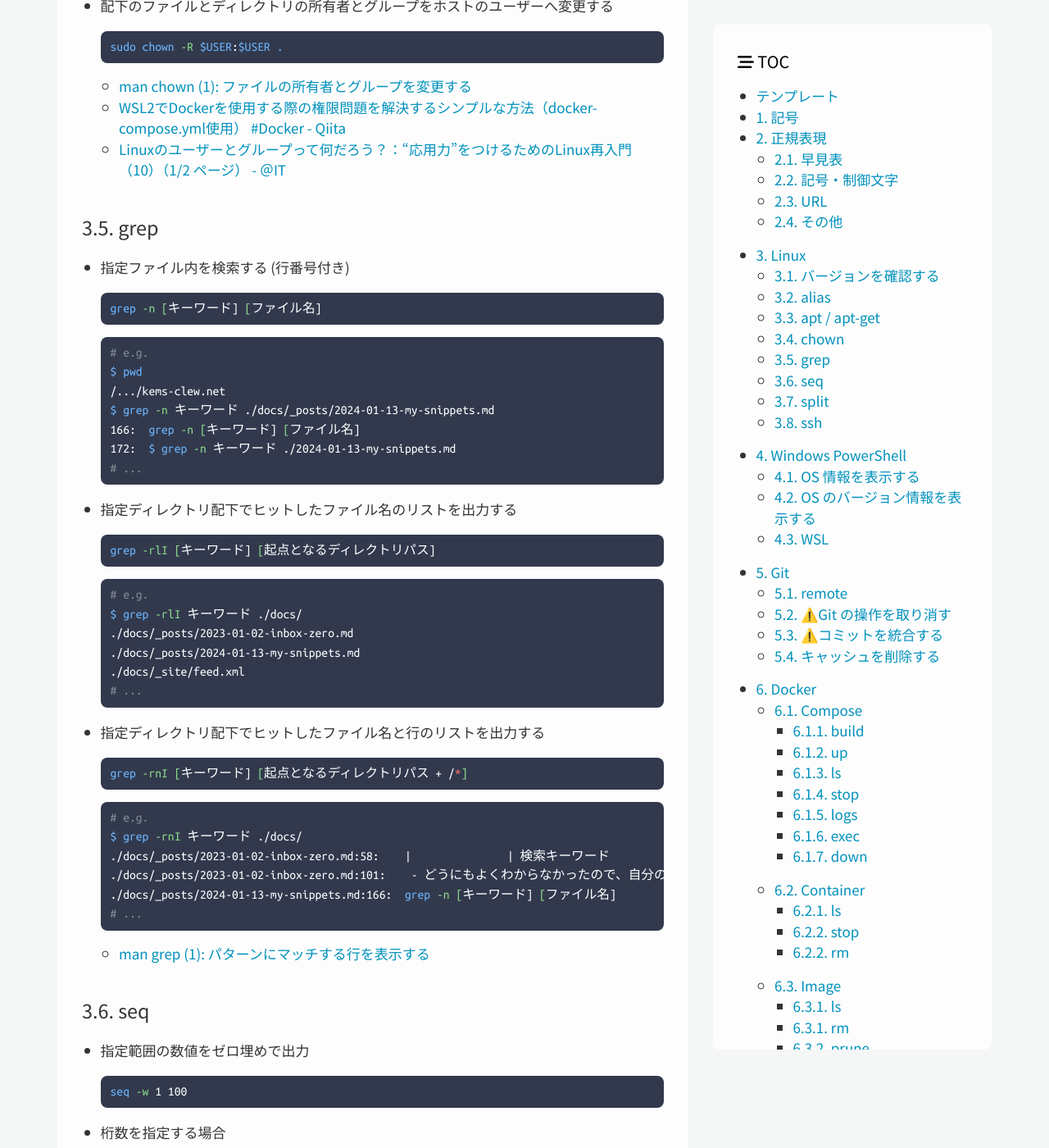
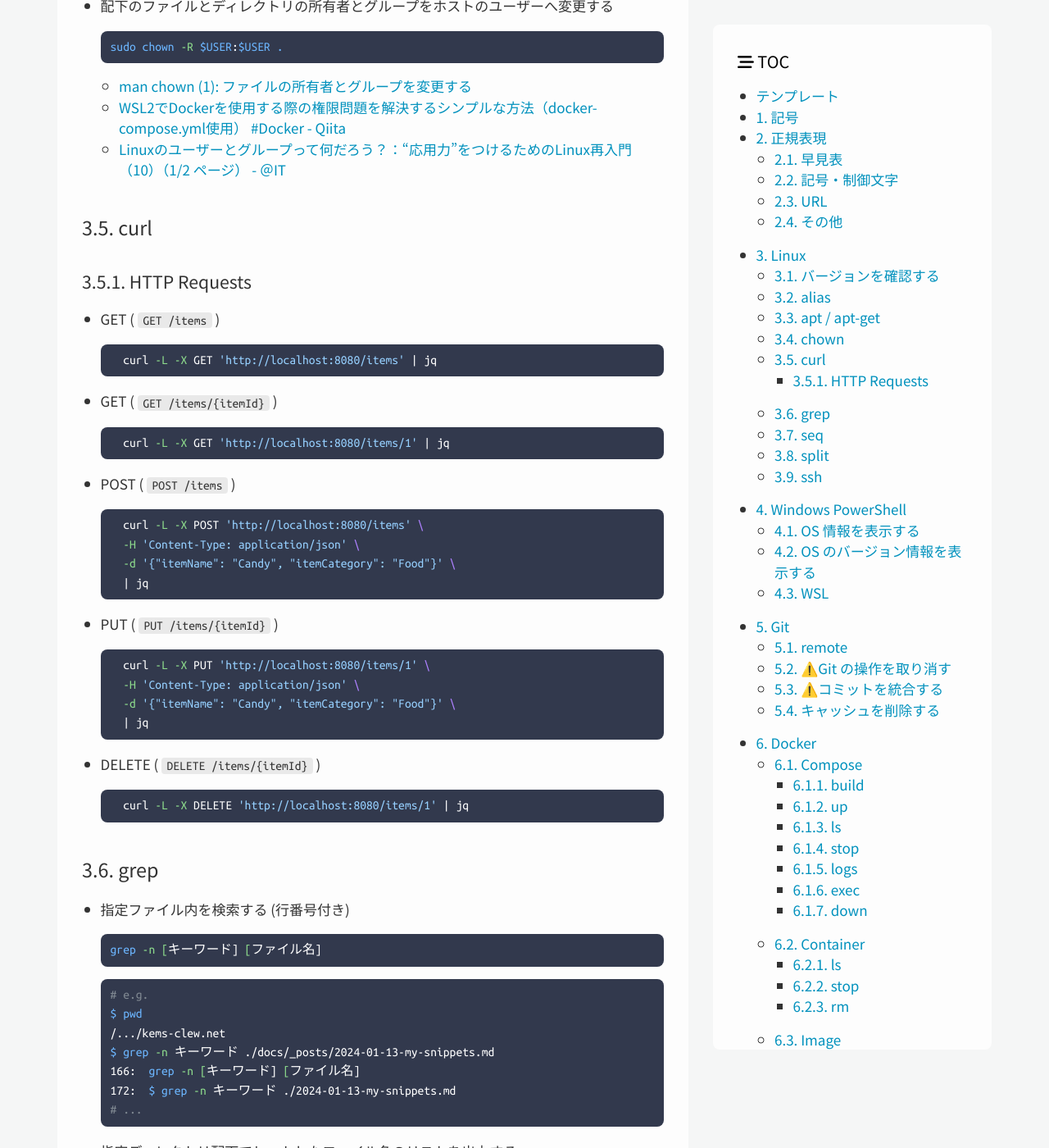
Before and after one commit to kenkenpa198/kems-clew.net, a Jekyll site: the page built from docs/_posts/2024-01-13-my-snippets.md, in a window 1280 px wide and 1400 px high, scrolled down 5794 px. Shown: the whole window at 82% size. Built offline with Jekyll 4.4.1, drawn with Linux system fonts in a browser that asks for light colours; nearby versions of some CDN libraries; some of the changed text lies outside the part shown.

Commit message:
update my-snippets

````diff
--- a/docs/_posts/2024-01-13-my-snippets.md
+++ b/docs/_posts/2024-01-13-my-snippets.md
@@ -273,7 +273,47 @@ lastmod: 2024-06-13
   - [WSL2でDockerを使用する際の権限問題を解決するシンプルな方法（docker-compose.yml使用） #Docker - Qiita](https://qiita.com/twu_go/items/a449e3006bd74fc7d10d)
   - [Linuxのユーザーとグループって何だろう？：“応用力”をつけるためのLinux再入門（10）（1/2 ページ） - ＠IT](https://atmarkit.itmedia.co.jp/ait/articles/1706/02/news014.html)
 
-### 3.5. grep
+### 3.5. curl
+
+#### 3.5.1. HTTP Requests
+
+- GET ( `GET /items` )
+
+    ```shell
+    curl -L -X GET 'http://localhost:8080/items' | jq
+    ```
+
+- GET ( `GET /items/{itemId}` )
+
+    ```shell
+    curl -L -X GET 'http://localhost:8080/items/1' | jq
+    ```
+
+- POST ( `POST /items` )
+
+    ```shell
+    curl -L -X POST 'http://localhost:8080/items' \
+    -H 'Content-Type: application/json' \
+    -d '{"itemName": "Candy", "itemCategory": "Food"}' \
+    | jq
+    ```
+
+- PUT ( `PUT /items/{itemId}` )
+
+    ```shell
+    curl -L -X PUT 'http://localhost:8080/items/1' \
+    -H 'Content-Type: application/json' \
+    -d '{"itemName": "Candy", "itemCategory": "Food"}' \
+    | jq
+    ```
+
+- DELETE ( `DELETE /items/{itemId}` )
+
+    ```shell
+    curl -L -X DELETE 'http://localhost:8080/items/1' | jq
+    ```
+
+### 3.6. grep
 
 - 指定ファイル内を検索する (行番号付き)
 
@@ -323,7 +363,7 @@ lastmod: 2024-06-13
 
   - [man grep (1): パターンにマッチする行を表示する](https://ja.manpages.org/grep#)
 
-### 3.6. seq
+### 3.7. seq
 
 - 指定範囲の数値をゼロ埋めで出力
 
@@ -346,7 +386,7 @@ lastmod: 2024-06-13
     split -l 100 -d --additional-suffix=.csv ./filename.csv split/filename
     ```
 
-### 3.8. ssh
+### 3.9. ssh
 
 - SSH 接続
 
@@ -875,7 +915,7 @@ Docker version 25.0.2, build 29cf629
   discordbot-mdn-db-1
   ```
 
-#### 6.2.2. rm
+#### 6.2.3. rm
 
 - Docker コンテナを削除する
 
@@ -926,7 +966,7 @@ Docker version 25.0.2, build 29cf629
   # ...
   ```
 
-#### 6.3.2. prune
+#### 6.3.3. prune
 
 - `<none>` イメージを一括削除する
 
````
Also changed, not shown: other parts of docs/_posts/2024-01-13-my-snippets.md (+3 -3 lines).
